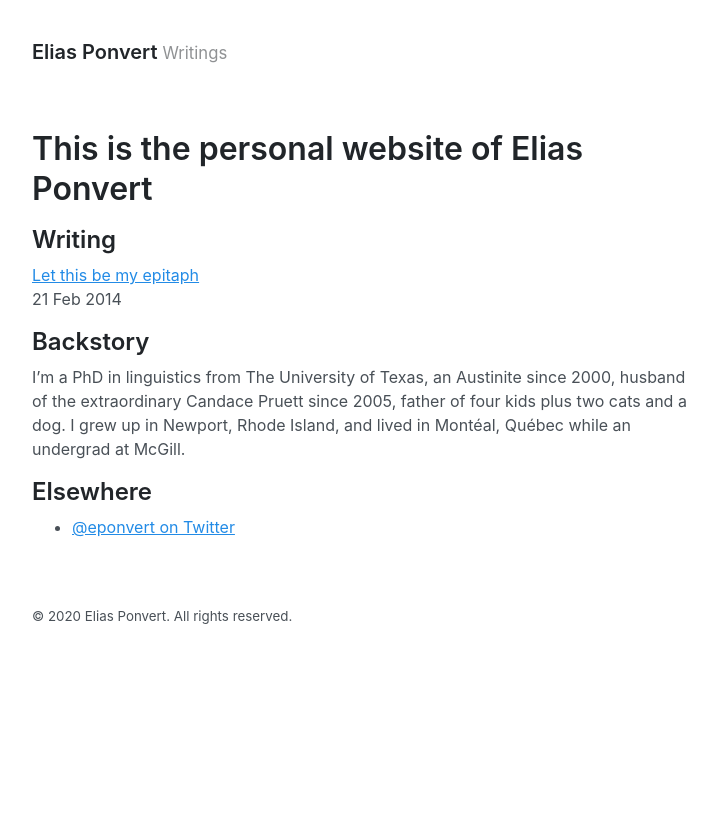
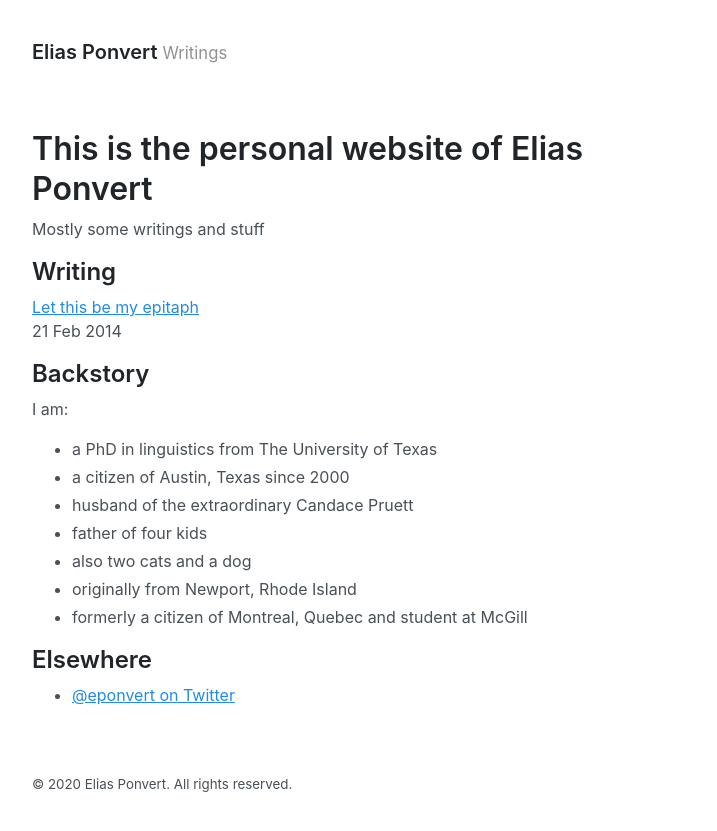
Before and after one commit to eponvert/eponvert.github.io, a Jekyll site: the page built from index.md, in a window 1280 px wide. Shown: the top 831 px of the page, without its empty margins (272-989 px from the left). Built offline with Jekyll 4.4.1, drawn with Linux system fonts in a browser that asks for light colours.

```diff
--- a/index.md
+++ b/index.md
@@ -2,6 +2,8 @@
 layout: page
 title: This is the personal website of Elias Ponvert
 ---
+
+Mostly some writings and stuff
 
 ## Writing
 
@@ -11,10 +13,14 @@ title: This is the personal website of Elias Ponvert
 
 ## Backstory
 
-I’m a PhD in linguistics from The University of Texas, an Austinite
-since 2000, husband of the extraordinary Candace Pruett since 2005,
-father of four kids plus two cats and a dog. I grew up in Newport,
-Rhode Island, and lived in Montéal, Québec while an undergrad at McGill.
+I am:
+* a PhD in linguistics from The University of Texas
+* a citizen of Austin, Texas since 2000
+* husband of the extraordinary Candace Pruett
+* father of four kids
+* also two cats and a dog
+* originally from Newport, Rhode Island
+* formerly a citizen of Montreal, Quebec and student at McGill
 
 ## Elsewhere
 
```
Also changed, not shown: _layouts/post.html (+0 -17 lines), README.md.
